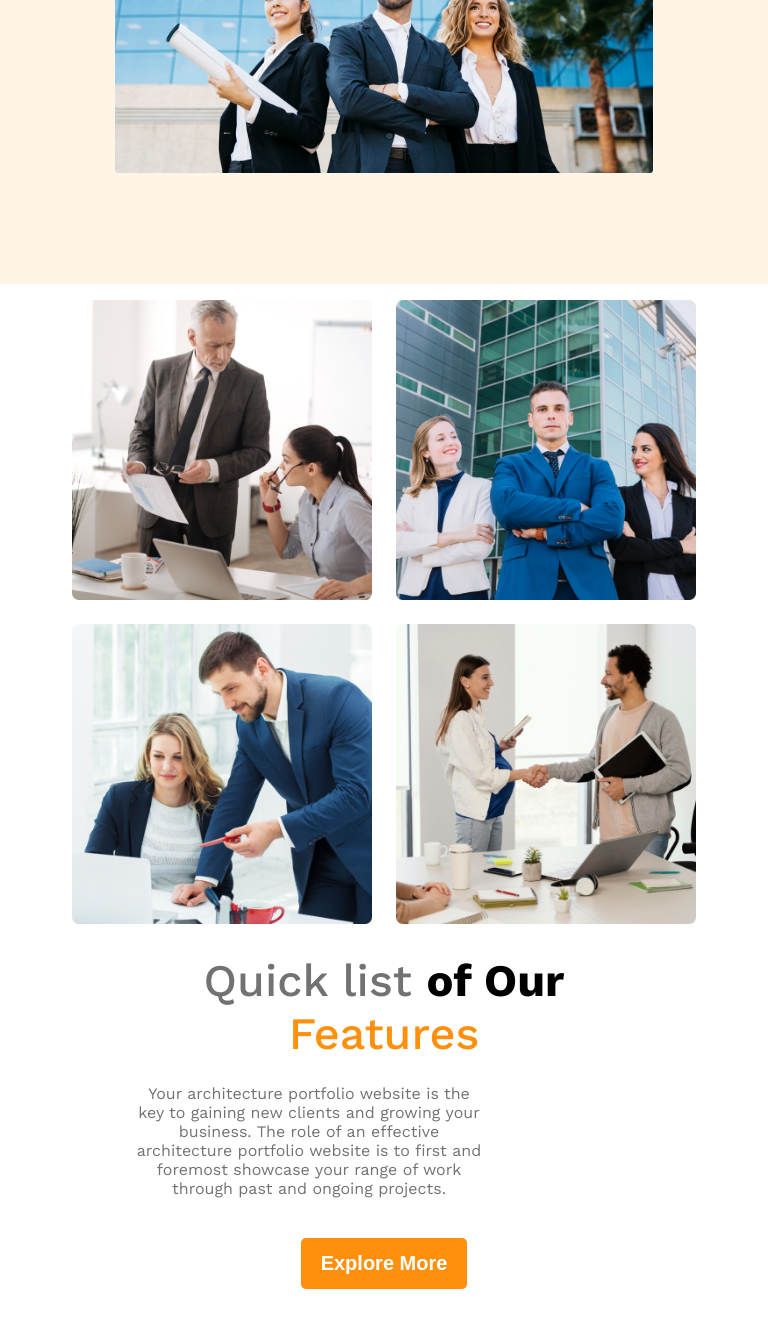
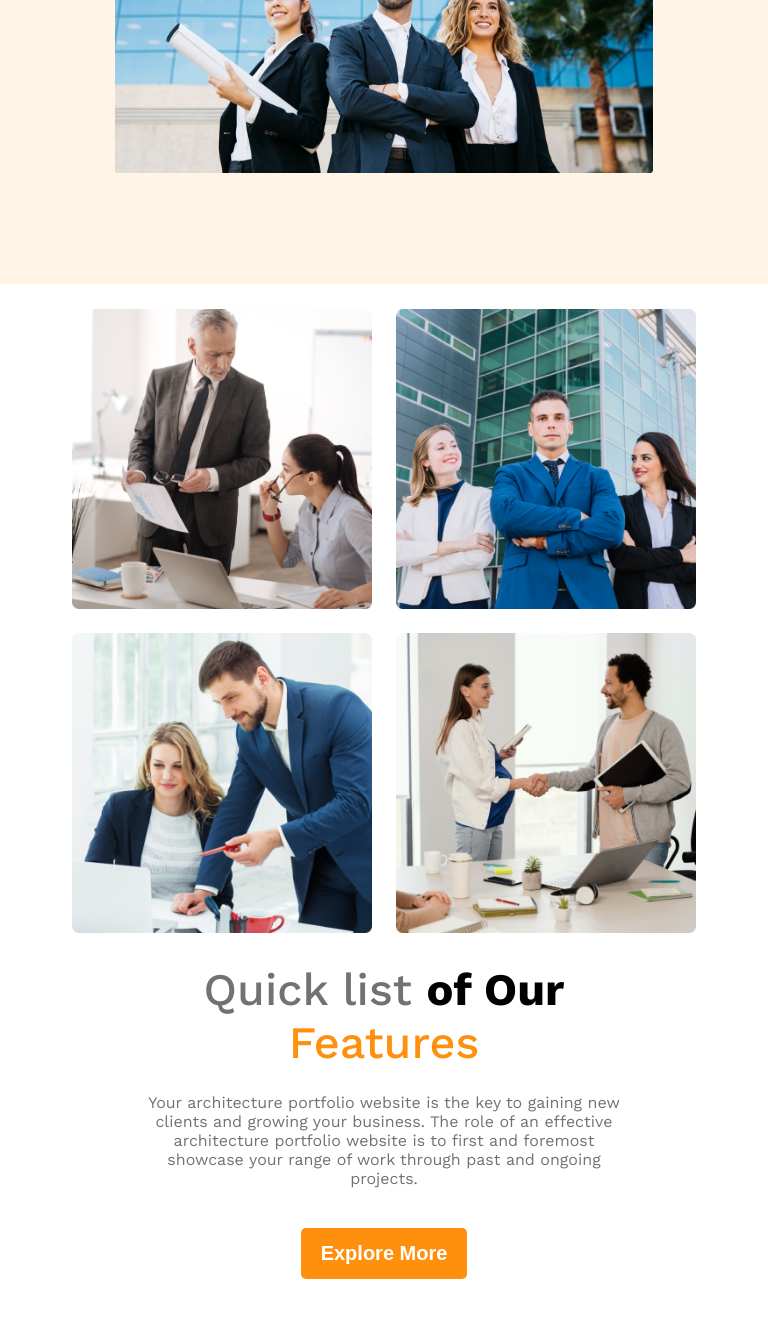
Before and after one commit to jradnan/G3-Architects, a plain HTML site: page index.html in a window 768 px wide. Shown: the part 746-2078 px from the top of the page. Drawn offline with nearby package versions, Linux system fonts and the light colour scheme.

Commit message:
some need to change

```diff
--- a/style.css
+++ b/style.css
@@ -480,6 +480,10 @@ footer {
         margin: auto;
     }
 
+    .hero-section-content>p{
+        width: 100%;
+    }
+
     .hero-image-container {
         grid-template-columns: repeat(2, 1fr);
 
```
